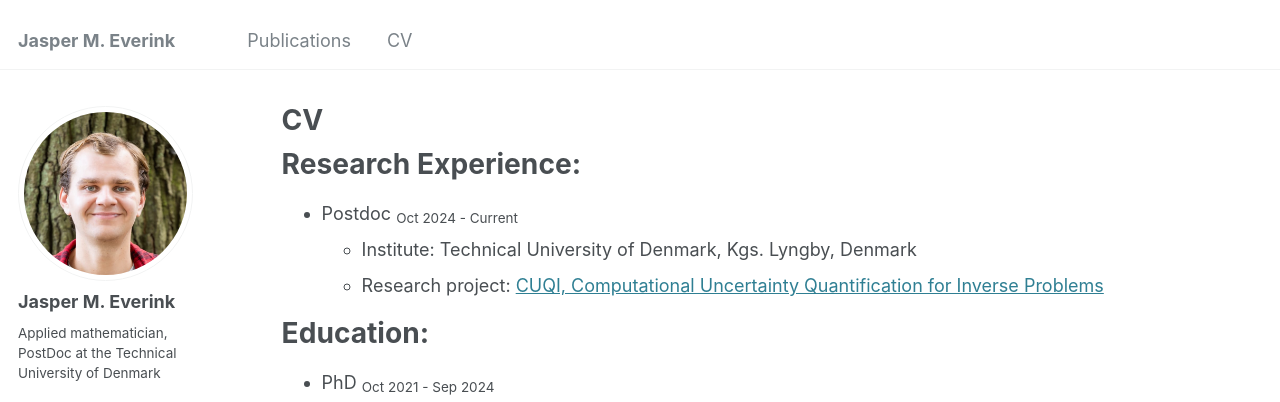
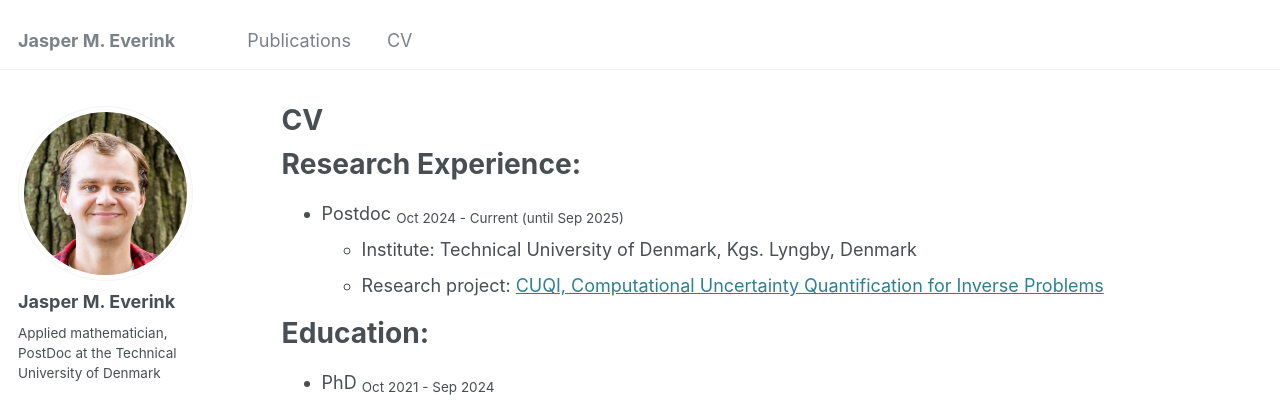
Before and after one commit to jeverink/jeverink.github.io, a Jekyll site: the page built from _pages/cv.md, in a window 1280 px wide and 900 px high. Shown: the top 402 px of the window. Built offline with Jekyll 4.4.1, drawn with Linux system fonts in a browser that asks for light colours; some web fonts are replaced.

Commit message:
Update cv.md

```diff
--- a/_pages/cv.md
+++ b/_pages/cv.md
@@ -11,7 +11,7 @@ redirect_from:
 
 Research Experience:
 ======
-- Postdoc <sub>Oct 2024 - Current</sub>
+- Postdoc <sub>Oct 2024 - Current (until Sep 2025)</sub>
   - Institute: Technical University of Denmark, Kgs. Lyngby, Denmark
   - Research project: [CUQI, Computational Uncertainty Quantification for Inverse Problems](https://sites.dtu.dk/cuqi)
 
```
